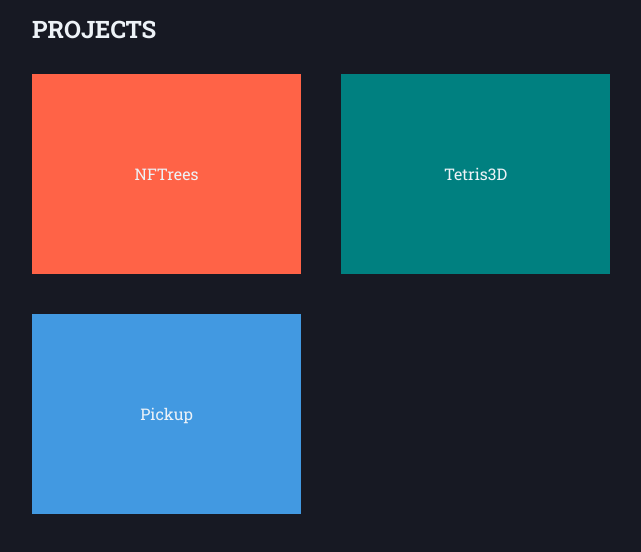
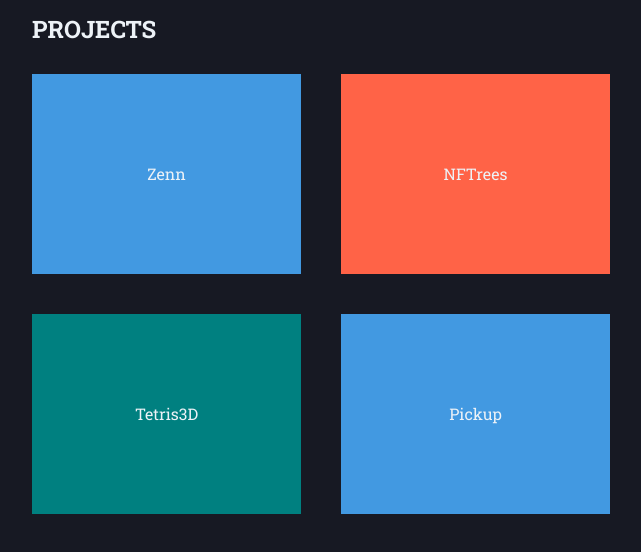
Before and after one commit to akshatag/portfolio-ts, a Next.js app: page /sections/projects in a window 1280 px wide. Shown: the top 552 px of the page, without its empty margins (319-960 px from the left). Built offline with nearby package versions, Linux system fonts and the light colour scheme.

Commit message:
added Zenn to projects

```diff
--- a/pages/sections/projects.tsx
+++ b/pages/sections/projects.tsx
@@ -23,6 +23,7 @@ const Projects = () => {
                 PROJECTS
             </Heading>
             <SimpleGrid p={15} columns={{sm: 1, md: 2}} spacing={10}>
+                <ProjectTile bg="blue.400" name="Zenn" link="https://zennjournal.vercel.app"></ProjectTile>
                 <ProjectTile bg="tomato" name="NFTrees" link="https://github.com/akshatag/nftrees"></ProjectTile>
                 <ProjectTile bg="teal" name="Tetris3D" link="https://github.com/akshatag/tetris-3d"></ProjectTile>
                 <ProjectTile bg="blue.400" name="Pickup" link="https://devpost.com/software/pickup-0qtovx"></ProjectTile>
```
